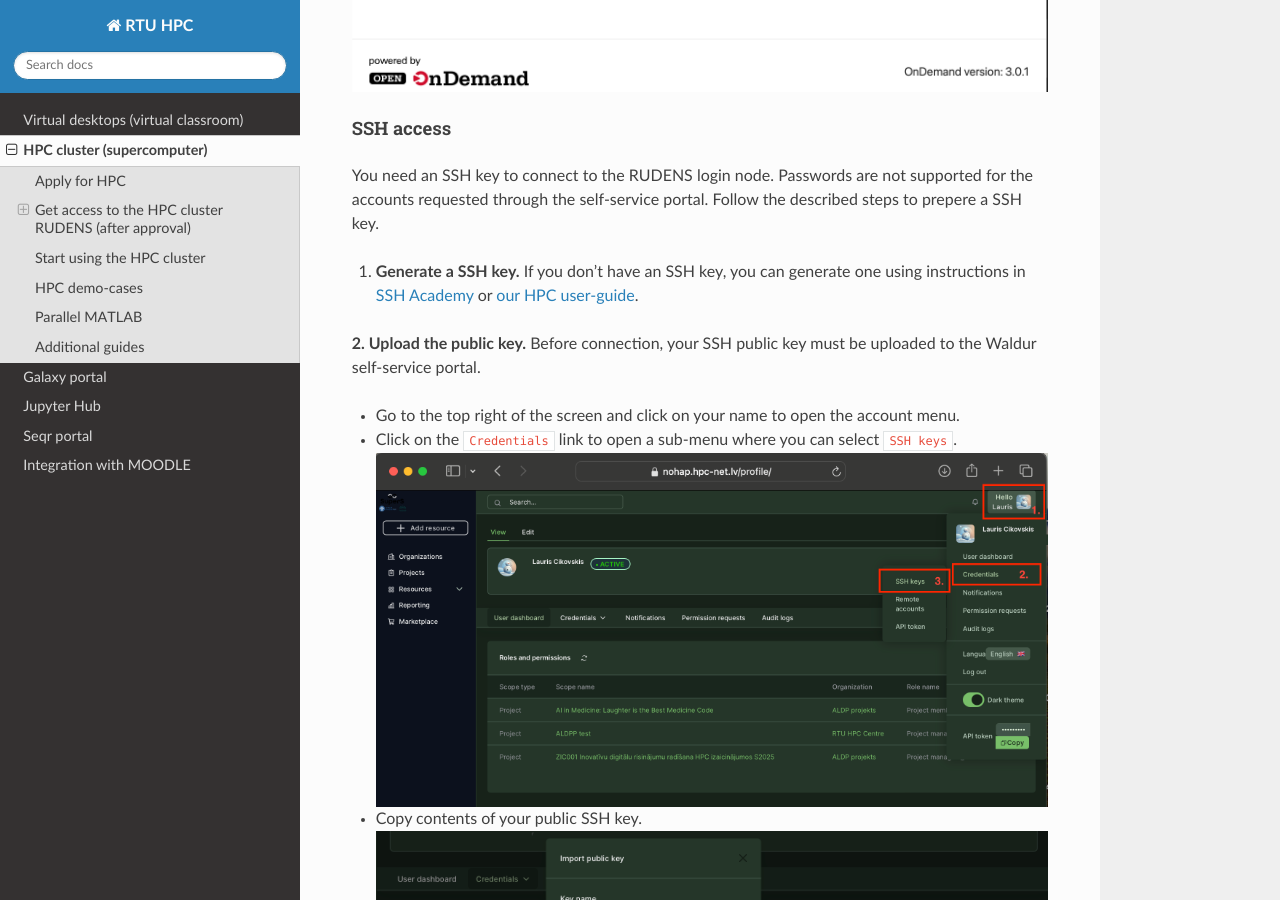
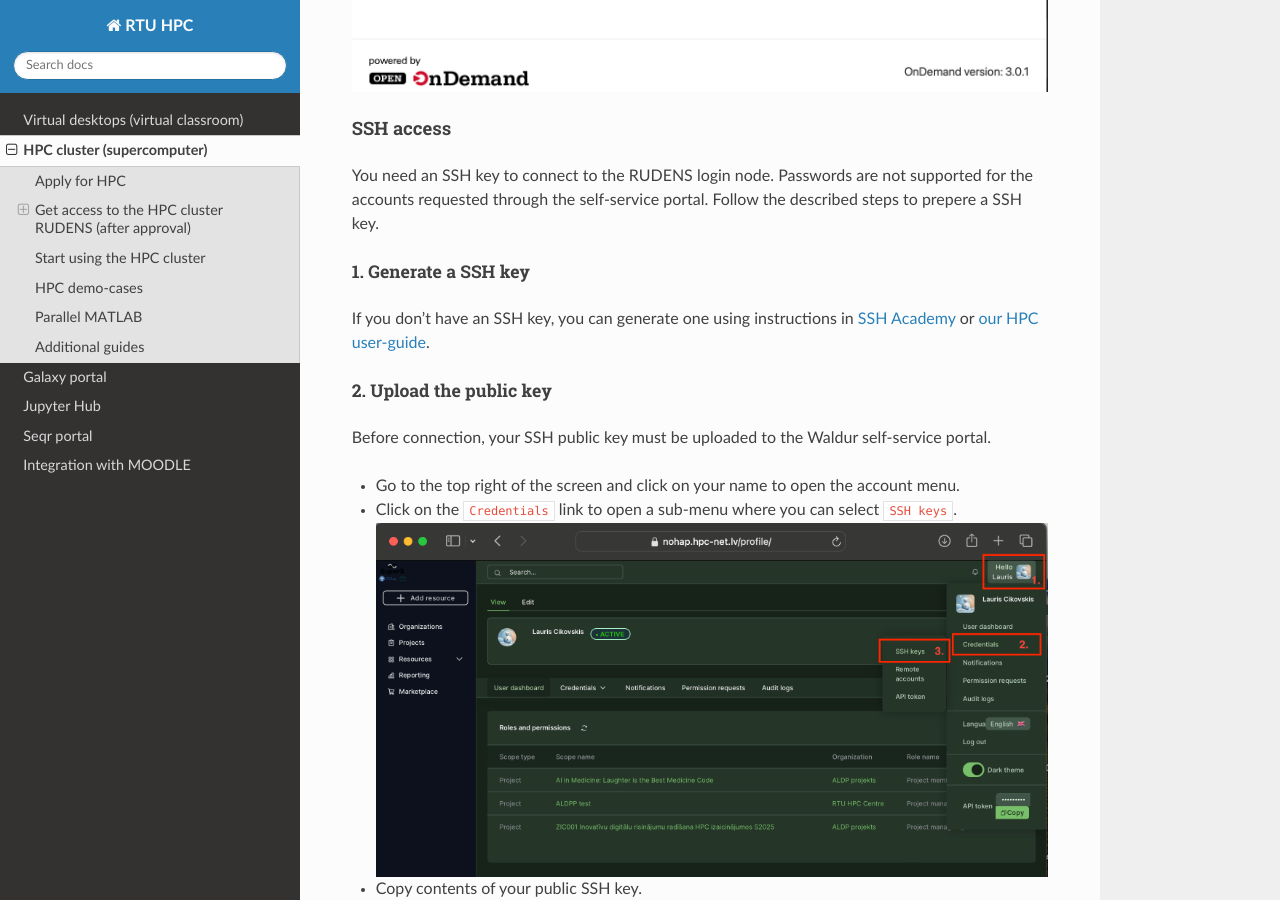
Before and after one commit to rtuhpc/hpc-platform, a Sphinx documentation site: the page built from doc/hpc.md, in a window 1280 px wide and 900 px high, scrolled down 10389 px. Built offline with Sphinx 7.4.7 and the Read the Docs theme 3.1.0, drawn with Linux system fonts in a browser that asks for light colours.

Commit message:
Update hpc.md

````diff
--- a/doc/hpc.md
+++ b/doc/hpc.md
@@ -58,9 +58,11 @@ Go to our OOD ([https://ood.hpc.rtu.lv/](https://ood.hpc.rtu.lv/)) or press `Acc
 
 You need an SSH key to connect to the RUDENS login node. Passwords are not supported for the accounts requested through the self-service portal. Follow the described steps to prepere a SSH key.
 
-1. **Generate a SSH key.** If you don't have an SSH key, you can generate one using instructions in [SSH Academy](https://www.ssh.com/academy/ssh/keygen) or [our HPC user-guide](https://hpc-guide.rtu.lv/appendix.html#generating-keys-on-windows-using-mobaxterm).
+##### 1. Generate a SSH key
+If you don't have an SSH key, you can generate one using instructions in [SSH Academy](https://www.ssh.com/academy/ssh/keygen) or [our HPC user-guide](https://hpc-guide.rtu.lv/appendix.html#generating-keys-on-windows-using-mobaxterm).
 
-**2. Upload the public key.** Before connection, your SSH public key must be uploaded to the Waldur self-service portal.
+##### 2. Upload the public key
+Before connection, your SSH public key must be uploaded to the Waldur self-service portal.
 - Go to the top right of the screen and click on your name to open the account menu.
 - Click on the `Credentials` link to open a sub-menu where you can select `SSH keys`.
 ![credentials](images/hpc_credentials.png)
@@ -68,7 +70,7 @@ You need an SSH key to connect to the RUDENS login node. Passwords are not suppo
 ![public key](images/hpc_paste_rsa-key.png)
 - **Wait at least 5 minutes** while the key is synchronized to the cluster.
 
-**3. Use the key**
+##### 3. Use the key
 **On Linux/macOS systems**, if the generated keys are stored in the default directory ~/.ssh/, connect to a cluster by using the `Access resource` button in the self-service portal or manually open the command line (terminal) and run the following command:
    ```
    ssh username@ui-2.hpc.rtu.lv
````
